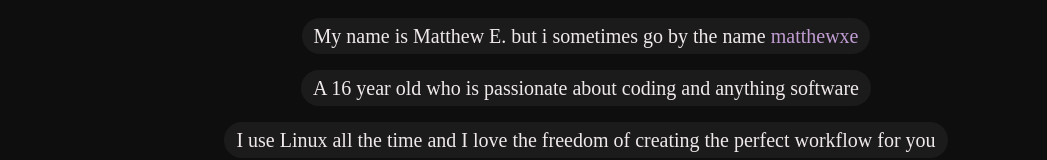
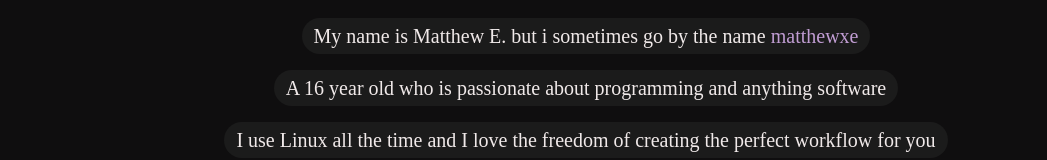
Before and after one commit to matthewxe/coollittlewebsite, a plain HTML site: page web/static/index.html in a window 1280 px wide. Shown: the part 358-518 px from the top of the page, without its empty margins (46-1093 px from the left). Drawn offline with nearby package versions, Linux system fonts and the light colour scheme; files that its build step writes are made by us from their sources; files whose address does not match are found by name; a web font is replaced by a local one.

Commit message:
word
Signed-off-by: Matthew <matthewelento29@gmail.com>

```diff
--- a/web/static/index.html
+++ b/web/static/index.html
@@ -25,7 +25,7 @@
         <a href="https://github.com/matthewxe/" class="link">matthewxe</a>
         <!-- <img src="whataboutme/assets/me2.svg" class="w-8 inline-flex" /> -->
       </p>
-      <p class="bubble">A 16 year old who is passionate about coding and anything software</p>
+      <p class="bubble">A 16 year old who is passionate about programming and anything software</p>
       <p class="bubble">I use Linux all the time and I love the freedom of creating the perfect workflow for you</p>
       <p class="bubble">
         I have finished CS50x, some challenges in
```
